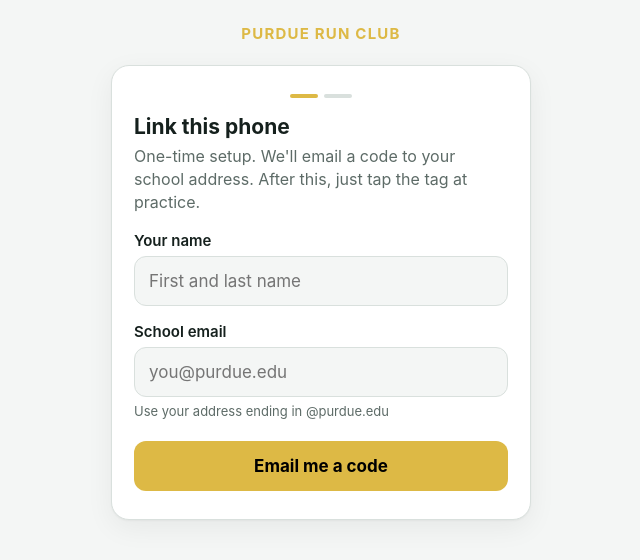
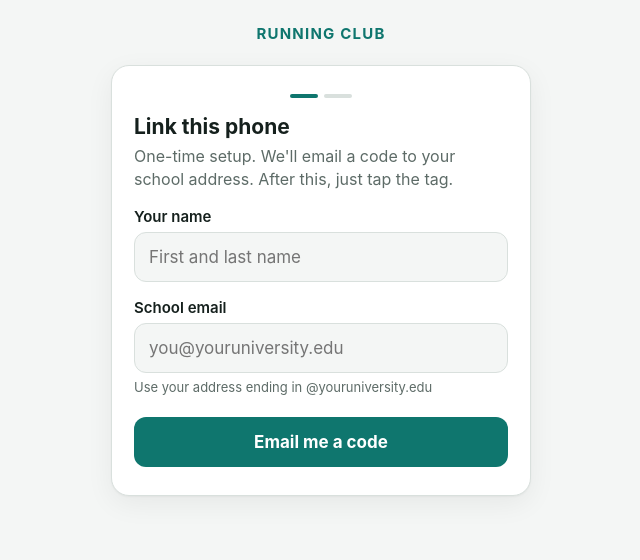
Before and after one commit to PurdueRunClub/checkin, a plain HTML site: page index.html in a window 1280 px wide. Shown: the whole page, without its empty margins (319-959 px from the left). Drawn offline with Linux system fonts and the light colour scheme.

Commit message:
Add files via upload

```diff
--- a/index.html
+++ b/index.html
@@ -4,7 +4,7 @@
 <meta charset="utf-8">
 <meta name="viewport" content="width=device-width, initial-scale=1, viewport-fit=cover">
 <meta name="robots" content="noindex">
-<meta name="theme-color" content="#CFB991">
+<meta name="theme-color" content="#0f766e">
 <title>Practice Check-In</title>
 <style>
   :root {
@@ -13,8 +13,8 @@
     --text: #15201d;
     --muted: #5d6b67;
     --line: #d9e0dd;
-    --brand: #DDB945;
-    --brand-ink: #000000;
+    --brand: #0f766e;
+    --brand-ink: #ffffff;
     --ok: #15803d;
     --ok-soft: #dcfce7;
     --warn: #b45309;
@@ -25,13 +25,13 @@
   }
   @media (prefers-color-scheme: dark) {
     :root {
-      --bg: #555960;
-      --card: #6F727B;
+      --bg: #0e1412;
+      --card: #172120;
       --text: #ecf2f0;
-      --muted: #ecf2f0;
+      --muted: #9aaba6;
       --line: #2b3a37;
-      --brand: #EBD99F;
-      --brand-ink: #000000;
+      --brand: #2dd4bf;
+      --brand-ink: #062a26;
       --ok: #4ade80;
       --ok-soft: #12321f;
       --warn: #fbbf24;
@@ -137,11 +137,11 @@
   // ==========================================================================
   var CONFIG = {
     // The Web app URL from Apps Script → Deploy → Manage deployments. Ends in /exec
-    API_URL: 'https://script.google.com/macros/s/AKfycbzAJlL1y_wkC6VKB-oljAzdddr73RiYYEqVv6P3L40_V0bHxDQGiNHz4lxqRrfXvEPy/exec',
+    API_URL: 'PASTE_YOUR_APPS_SCRIPT_WEB_APP_URL_HERE',
     // Shown at the top of the page
-    CLUB_NAME: 'Purdue Run Club',
+    CLUB_NAME: 'Running Club',
     // Shown as a hint under the email box, e.g. "youruniversity.edu"
-    EMAIL_DOMAIN: 'purdue.edu'
+    EMAIL_DOMAIN: 'youruniversity.edu'
   };
 </script>
 
@@ -167,13 +167,13 @@
     <p class="muted" id="doneNote">Have a good run! You can close this page.</p>
   </section>
 
-  <!-- Outside practice hours -->
+  <!-- Outside scheduled hours -->
   <section class="screen status" id="s-closed">
     <div class="badge warn" aria-hidden="true">
       <svg viewBox="0 0 24 24" fill="none" stroke="currentColor" stroke-width="2.4" stroke-linecap="round"><circle cx="12" cy="12" r="8.5"/><path d="M12 7.5V12l3 2"/></svg>
     </div>
     <h1>Check-in isn't open</h1>
-    <p class="muted" id="closedDetail">Check-in only works around practice times. Tap again when practice is starting.</p>
+    <p class="muted" id="closedDetail">Check-in only works during scheduled times. Tap again once it starts.</p>
     <button class="secondary" type="button" id="closedRetry">Try again</button>
   </section>
 
@@ -191,7 +191,7 @@
   <section class="screen" id="s-email">
     <div class="steps" aria-hidden="true"><span class="on"></span><span></span></div>
     <h2>Link this phone</h2>
-    <p class="muted" id="emailIntro">One-time setup. We'll email a code to your school address. After this, just tap the tag at practice.</p>
+    <p class="muted" id="emailIntro">One-time setup. We'll email a code to your school address. After this, just tap the tag.</p>
     <form id="emailForm" novalidate>
       <label for="name">Your name</label>
       <input id="name" name="name" autocomplete="name" autocapitalize="words" placeholder="First and last name" required maxlength="60">
@@ -346,12 +346,16 @@
   }
 
   function handleCheckin(r) {
+    var place = (r && r.location && r.location !== 'unspecified') ? r.location.replace(/[-_]+/g, ' ') : '';
     if (r && r.ok) {
       if (r.name) store.set('name', r.name);
       var already = r.status === 'already';
       $('doneTitle').textContent = already ? 'Already checked in' : 'You\'re checked in';
-      $('doneDetail').textContent = (r.name ? r.name + ' · ' : '') + (already ? 'at ' : '') + r.time;
-      $('doneNote').textContent = already ? 'You\'re on the list for this practice. No need to tap again.' : 'Have a good run! You can close this page.';
+      $('doneDetail').textContent = (r.name ? r.name + ' · ' : '') + (place ? place + ' · ' : '') +
+        (already ? 'at ' : '') + r.time;
+      $('doneNote').textContent = already
+        ? 'You\'re already on today\'s ' + (place || 'check-in') + ' list. No need to tap again.'
+        : (place === 'practice' ? 'Have a good run! ' : 'You\'re all set. ') + 'You can close this page.';
       var badge = $('doneBadge');
       badge.classList.remove('pop'); void badge.offsetWidth; badge.classList.add('pop');
       show('s-done');
@@ -365,7 +369,8 @@
     }
     if (code === 'outside_hours') {
       $('closedDetail').textContent = (r.name ? r.name + ', check-in' : 'Check-in') +
-        ' only works around practice times. Your phone is linked, so just tap again when practice is starting.';
+        (place ? ' for ' + place : '') + ' only works during its scheduled times. ' +
+        'Your phone is linked, so just tap again once it starts.';
       show('s-closed');
       return;
     }
@@ -377,7 +382,7 @@
     $('name').value = pending.name;
     $('email').value = pending.email;
     $('emailIntro').textContent = note ||
-      'One-time setup. We\'ll email a code to your school address. After this, just tap the tag at practice.';
+      'One-time setup. We\'ll email a code to your school address. After this, just tap the tag.';
     setFormError('emailErr', '');
     show('s-email');
   }
```
